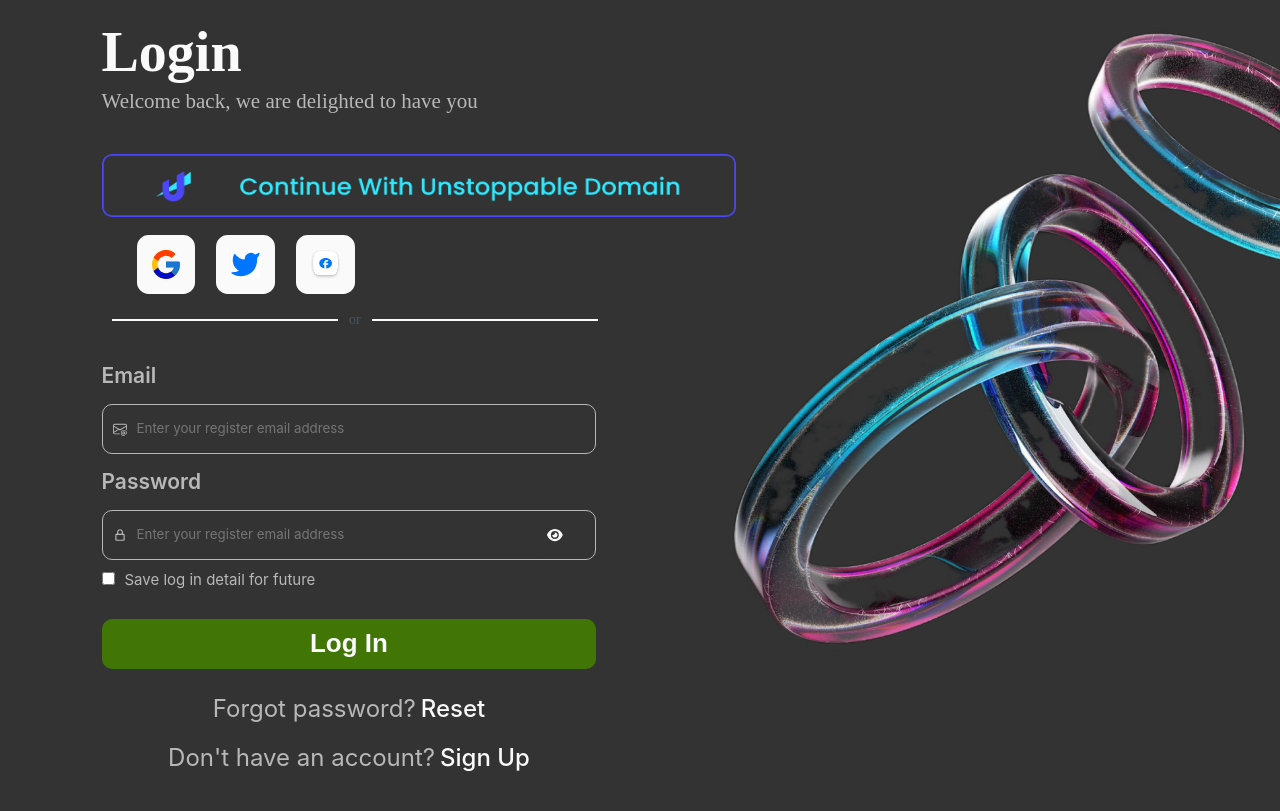
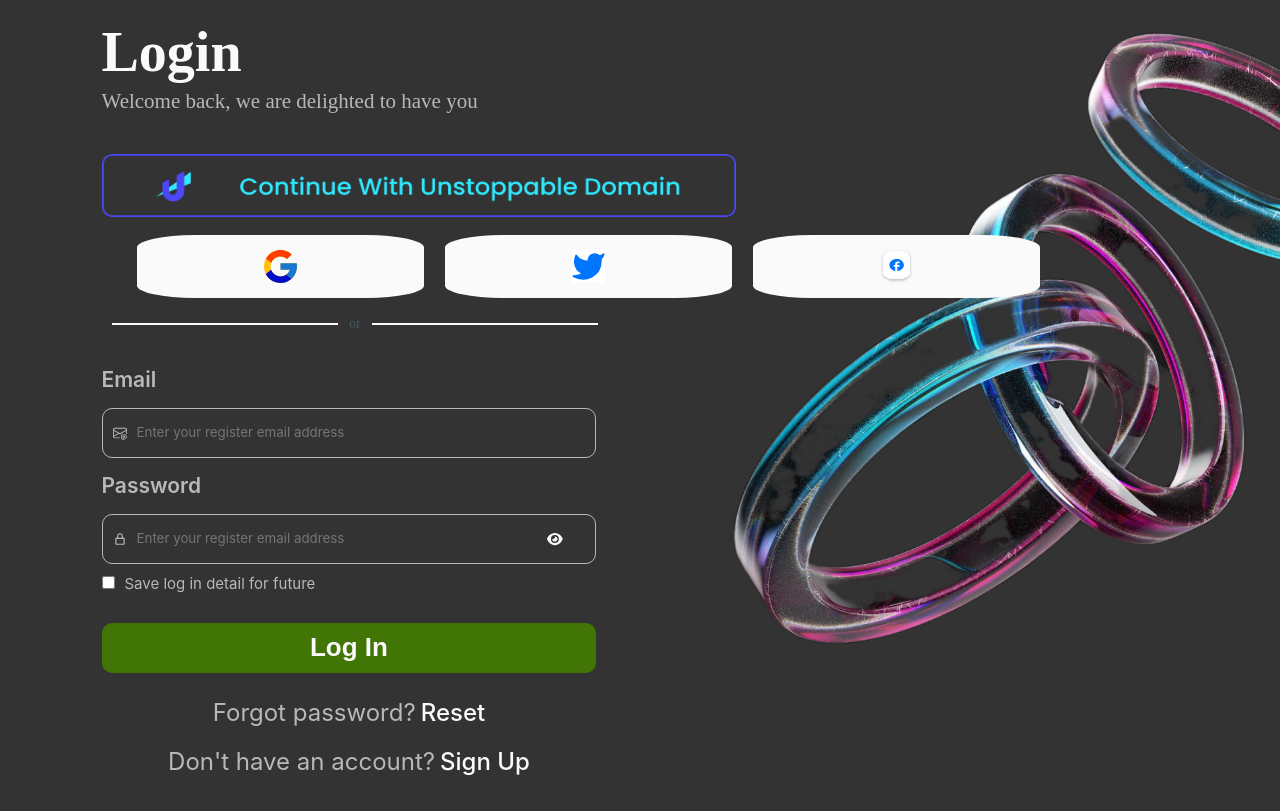
Before and after one commit to Johnson17755/form-reacts, a React (Create React App) app: page / in a window 1280 px wide. Built offline with nearby package versions, Linux system fonts and the light colour scheme.

Commit message:
updating

```diff
--- a/src/Components/Styles/Style.css
+++ b/src/Components/Styles/Style.css
@@ -54,8 +54,8 @@ body{
 }
 
 #contact .social-network img{
-  width: 4.2rem;
-  height: auto;
+  width: 20.5rem;
+  height: 4.5rem;
   line-height: 1rem;
   border: 1.125rem solid rgba(250, 250, 250, 1);
   color: rgba(250, 250, 250, 1);
```
